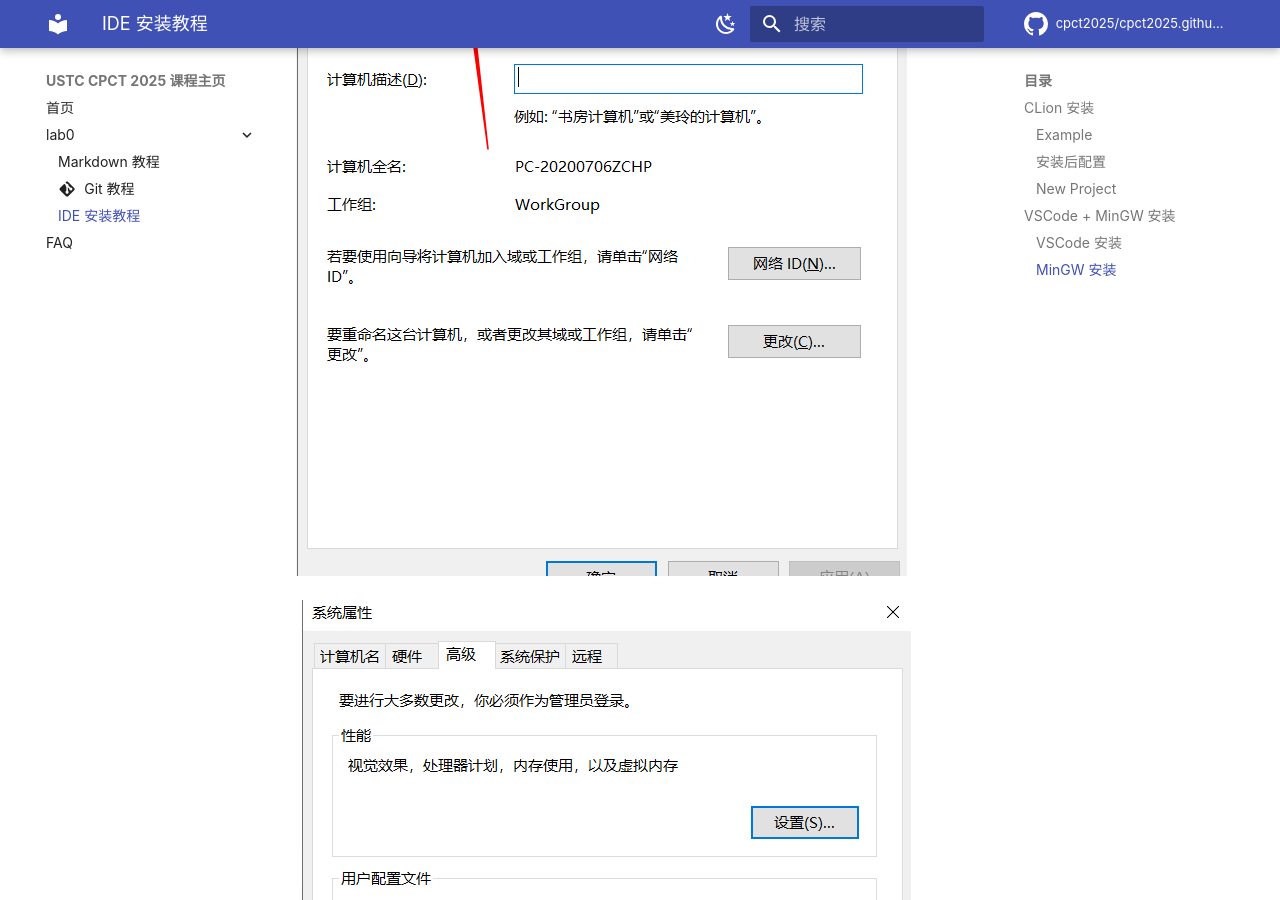
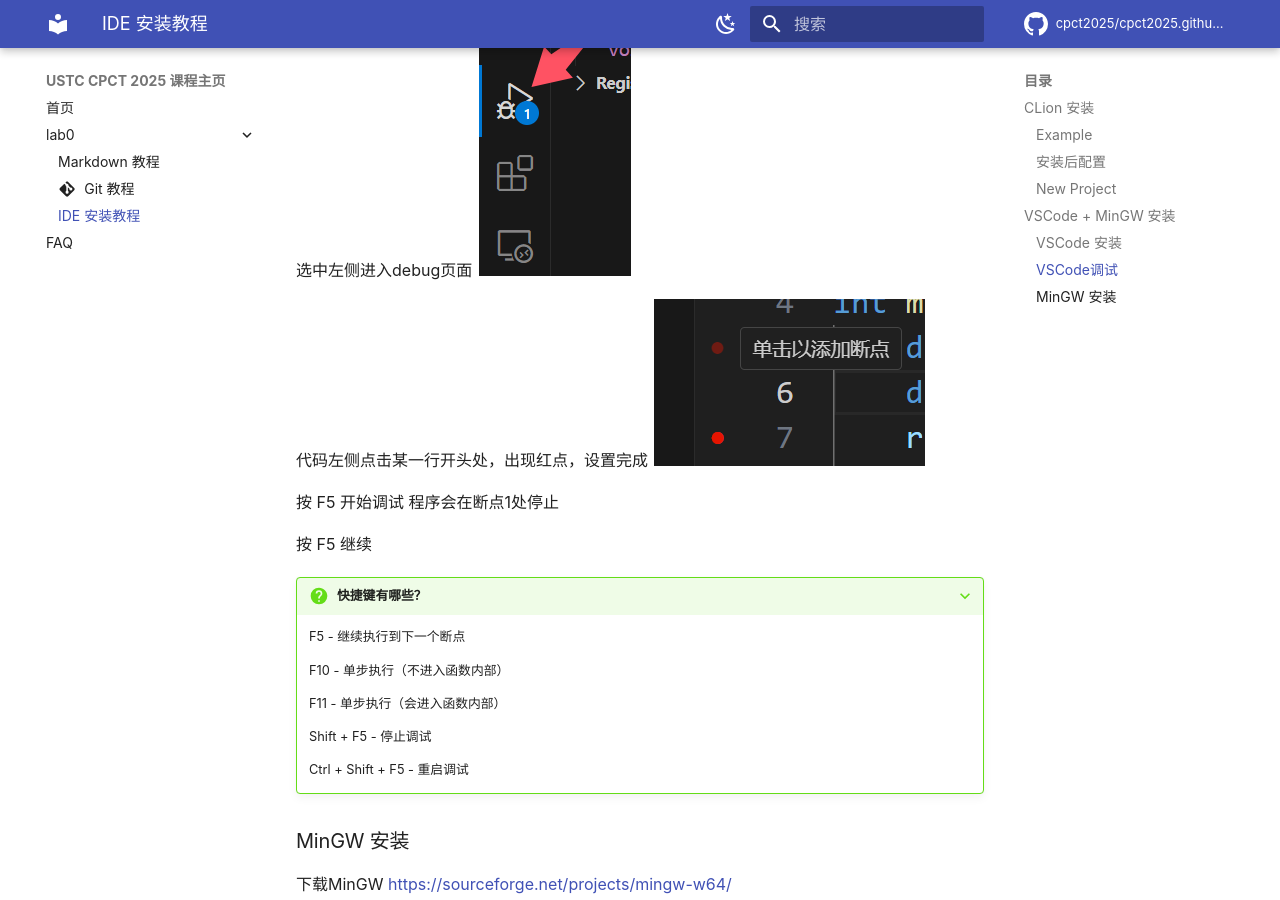
Before and after one commit to cpct2025/cpct2025.github.io, an MkDocs documentation site: the page built from docs/lab0/ide_installation.md, in a window 1280 px wide and 900 px high, scrolled down 5940 px. Built offline with MkDocs 1.6.1 and Material for MkDocs 9.7.7, drawn with Linux system fonts in a browser that asks for light colours; comment, search, counter and statistics services are not loaded.

Commit message:
update ide_installation

```diff
--- a/docs/lab0/ide_installation.md
+++ b/docs/lab0/ide_installation.md
@@ -86,6 +86,31 @@
 
     专业功能有限: 对于复杂的大型项目管理或专业的IDE特性的支持不如一些商业IDE如Eclipse或IntelliJ IDEA全面。
 
+### VSCode调试
+
+选中左侧进入debug页面
+![VSCode8](images/VSCode8.png)
+
+代码左侧点击某一行开头处，出现红点，设置完成
+![VSCode9](images/VSCode9.png)
+
+按 F5 开始调试
+程序会在断点1处停止
+
+按 F5 继续
+
+???+ question "快捷键有哪些？"
+
+    F5 - 继续执行到下一个断点
+
+    F10 - 单步执行（不进入函数内部）
+
+    F11 - 单步执行（会进入函数内部）
+
+    Shift + F5 - 停止调试
+
+    Ctrl + Shift + F5 - 重启调试
+
 ### MinGW 安装
 
 下载MinGW
```
Also changed, not shown: docs/lab0/images/VSCode8.png (added), docs/lab0/images/VSCode9.png (added).
